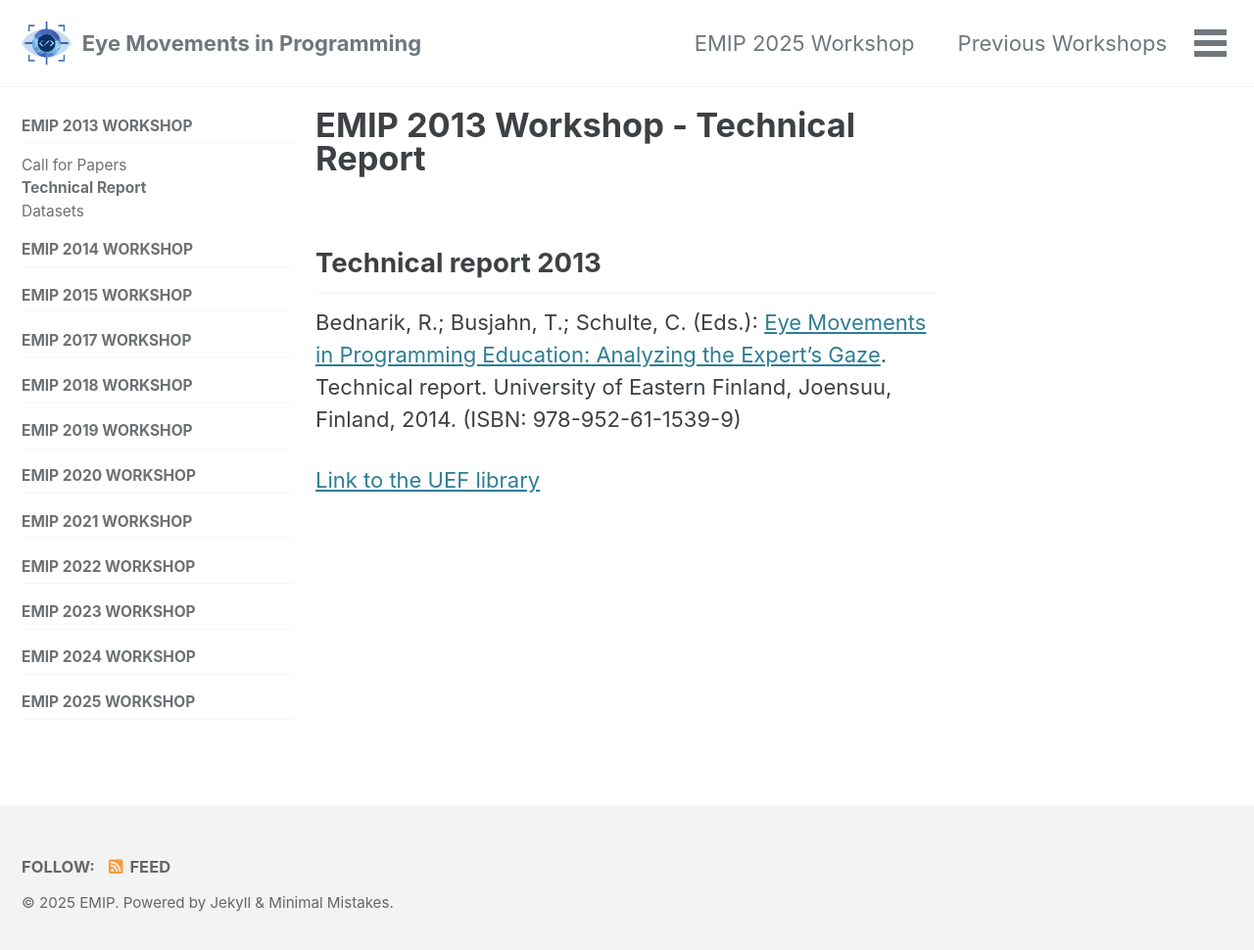
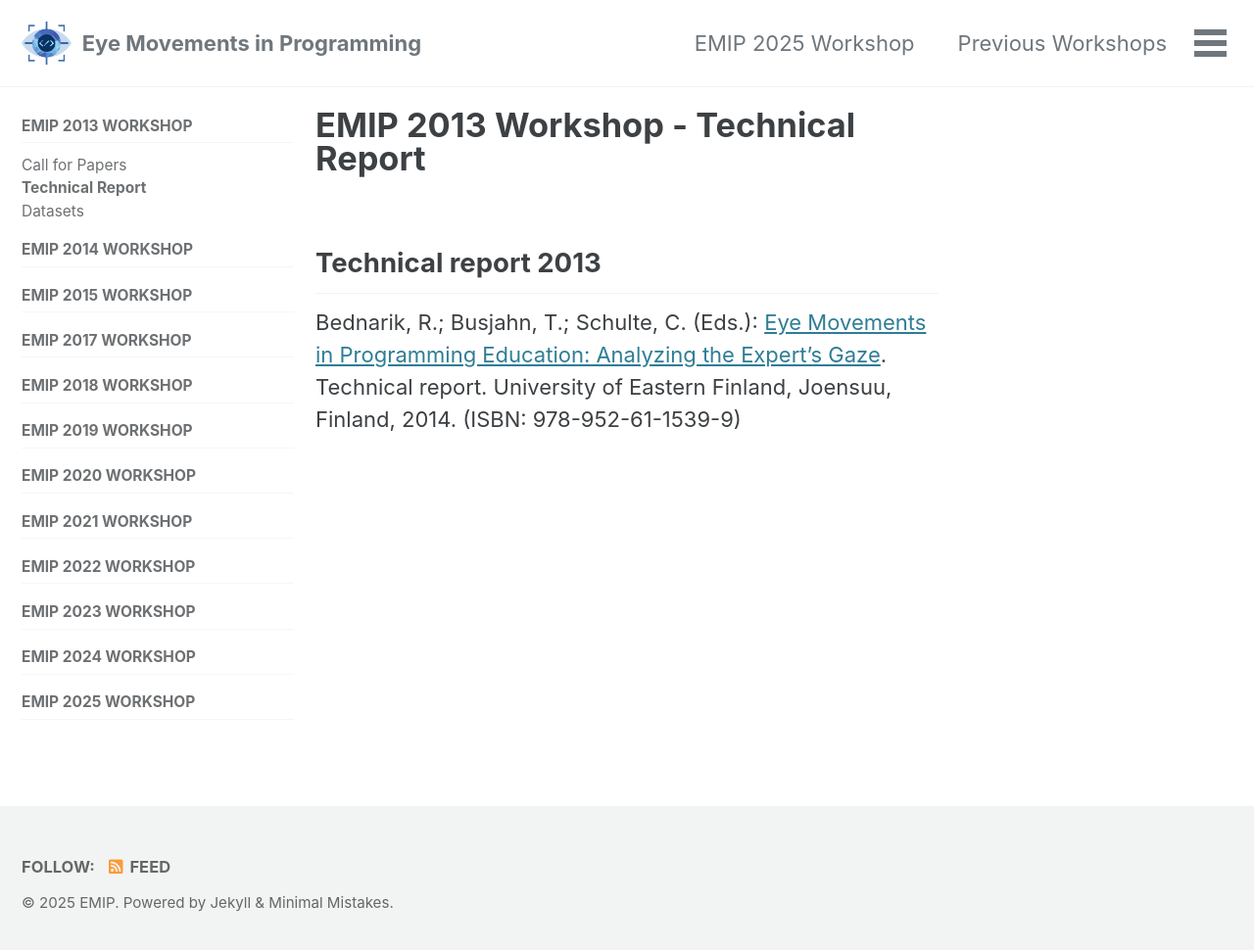
Before and after one commit to EMIPws/emipws.github.io, a Jekyll site: the page built from pages/workshop/emip-2013-technical-report.md, in a window 1280 px wide and 978 px high. Shown: the top 970 px of the window at 98% size. Built offline with Jekyll 4.4.1, drawn with Linux system fonts in a browser that asks for light colours; cached includes are drawn as plain includes.

Commit message:
remove broken link

```diff
--- a/pages/workshop/emip-2013-technical-report.md
+++ b/pages/workshop/emip-2013-technical-report.md
@@ -9,5 +9,3 @@ sidebar:
 
 ## Technical report 2013
 Bednarik, R.; Busjahn, T.; Schulte, C. (Eds.): [Eye Movements in Programming Education: Analyzing the Expert’s Gaze](/assets/emip2013_report.pdf). Technical report. University of Eastern Finland, Joensuu, Finland, 2014. (ISBN: 978-952-61-1539-9)
-
-[Link to the UEF library](http://epublications.uef.fi/pub/urn_isbn_978-952-61-1539-9/)
```
